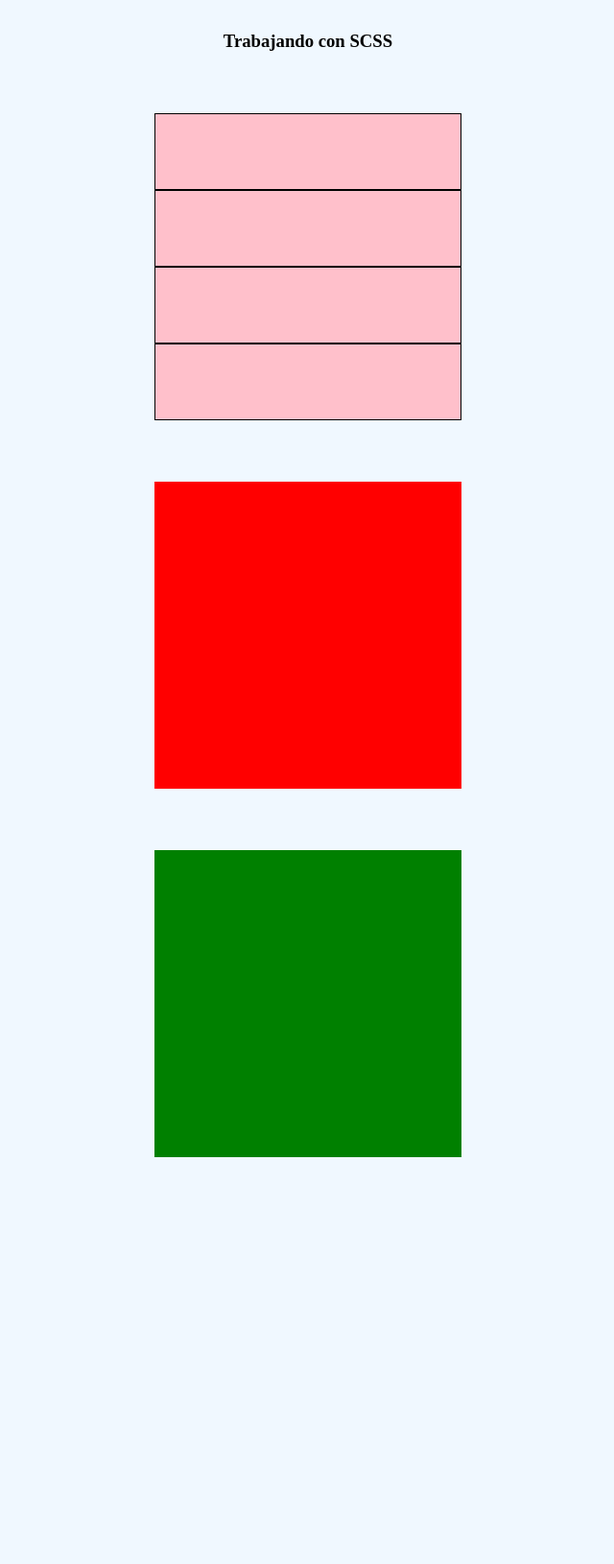
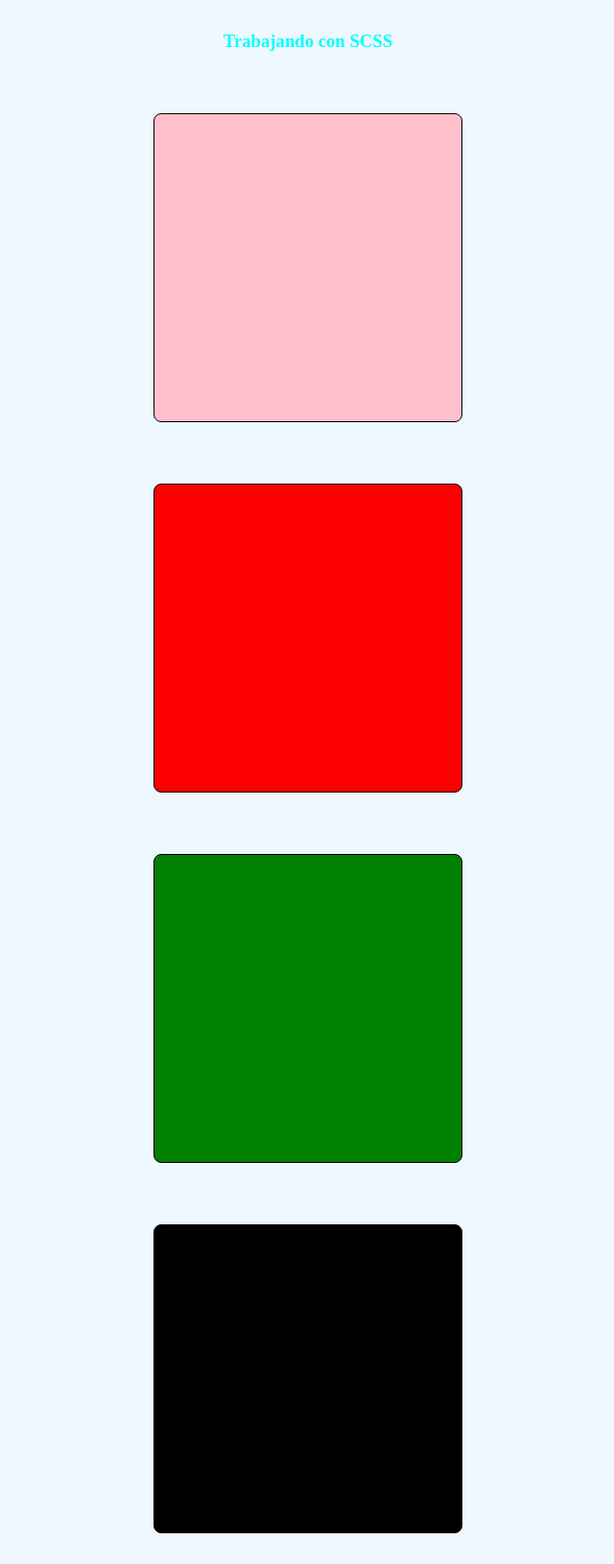
Before and after one commit to Fredy452/HTML-CSS, a plain HTML site: page 13-Sass/sas.html in a window 1280 px wide. Shown: the whole page at 96% size, without its empty margins (319-959 px from the left). Before the commit the page ends 1238 px from the top, so only its background shows below. Drawn offline with Linux system fonts and the light colour scheme.

Commit message:
Adaptando el uso de sass de forma global

```diff
--- a/13-Sass/sas.html
+++ b/13-Sass/sas.html
@@ -15,6 +15,7 @@
             <div class="sep"></div>
             <div class="sep"></div>
             <div class="sep"></div>
+            <div class="sep"></div>
         </div>
         <div class="box-2">
 
@@ -22,6 +23,9 @@
         <div class="box-3">
 
         </div>
+        <div class="box-4">
+
+        </div>
     </div>
 </body>
 </html>
--- a/13-Sass/sass/_componentes.scss
+++ b/13-Sass/sass/_componentes.scss
@@ -1,12 +1,13 @@
+@use "mixins";// importamos los mixins para poder usarlos
 .box-1{
-    @include div-format(pink)
+    @include mixins.div-format(pink)
 }
 .box-2{
-    @include div-format(red)
+    @include mixins.div-format(red)
 }
 .box-3{
-    @include div-format(green)
+    @include mixins.div-format(green)
 }
-.sep{
-    @include sep-format()
+.box-4{
+    @include mixins.div-format(black)
 }
--- a/13-Sass/sass/_mixins.scss
+++ b/13-Sass/sass/_mixins.scss
@@ -5,6 +5,8 @@
     height: 20rem;
     margin-bottom: 2rem;
     margin: 2rem;
+    border-radius: 8px;
+    border: 1px solid black;
 }
 @mixin sep-format(){
     display: grid;
--- a/13-Sass/sass/_style.scss
+++ b/13-Sass/sass/_style.scss
@@ -11,3 +11,6 @@ body{
     align-items: center;
     flex-direction: column;
 }
+h3{
+    color: aqua;
+}
--- a/13-Sass/style.scss
+++ b/13-Sass/style.scss
@@ -1,6 +1,12 @@
 // Importamos los estilos
-@import "sass/style";
+// @import "sass/style";
 // mixins
-@import "sass/mixins";
+// @import "sass/mixins";
 // estilos de componenetes
-@import "sass/componentes";
+// @import "sass/componentes";
+// En ves de usar el impor vamos a usar use pero para eso para eso hay que agregar use en el mixins tamibien
+@use "sass/style";
+// mixins
+@use "sass/mixins";
+// compopnnetes
+@use "sass/componentes";
```
Also changed, not shown: 13-Sass/style.css, 1 other file.
